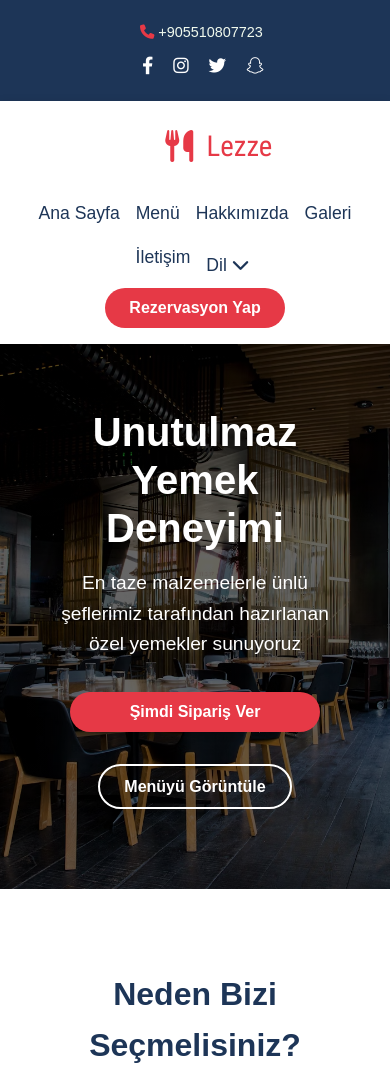
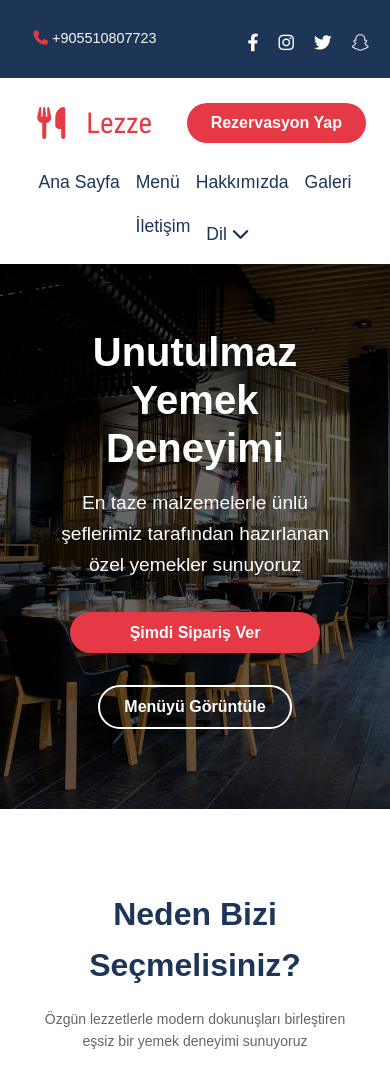
Before and after one commit to iTaZzSy/Lezze-Restorant, a plain HTML site: page restorant/index.html in a window 390 px wide. Shown: the top 1074 px of the page. Drawn offline with Linux system fonts and the light colour scheme.

Commit message:
style.css

```diff
--- a/restorant/style.css
+++ b/restorant/style.css
@@ -63,7 +63,7 @@ header {
     align-items: center;
     max-width: 1200px;
     margin: 0 auto;
-    padding: 1rem 2rem;
+    padding: 1rem 0rem;
 }
 
 .logo {
@@ -132,6 +132,7 @@ nav a:hover::after {
     border: none;
     cursor: pointer;
     font-size: 1rem;
+    margin: 0rem 1rem;
 }
 
 .cta-button:hover {
@@ -658,23 +659,36 @@ footer {
 
 @media (max-width: 768px) {
     .top-bar-container {
-        flex-direction: column;
+        flex-direction:row;
         text-align: center;
+        justify-content: space-between;
         padding: 0.5rem;
     }
 
     .social-icons {
         margin-top: 0.5rem;
     }
+    .header-container {
+        display: flex;
+        flex-wrap: wrap;
+        justify-content: space-between;
+        padding: 0.5rem;
+        align-items: center;
+    }
 
-    .header-container {
-        flex-direction: column;
-        padding: 1rem;
+    .header-container .logo {
+        flex: 1;
+        margin-bottom: 0;
+    }
+
+    .header-container .cta-button {
+        margin: 0 1rem;
     }
 
     nav {
-        margin-top: 1rem;
         width: 100%;
+        order: 3;
+        margin-top: 0rem;
     }
 
     nav ul {
```
